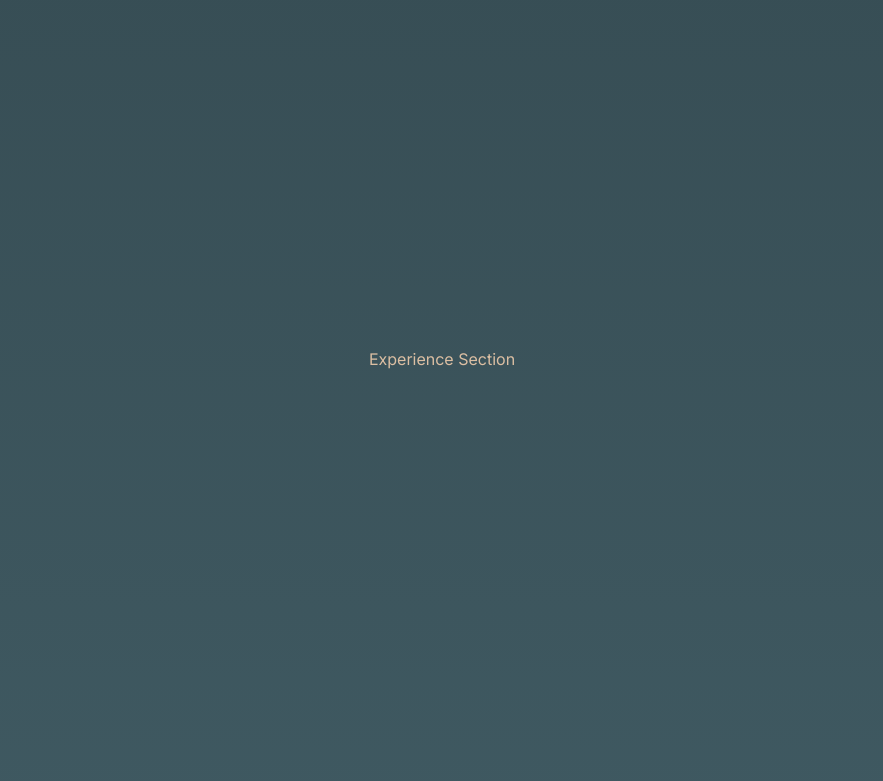
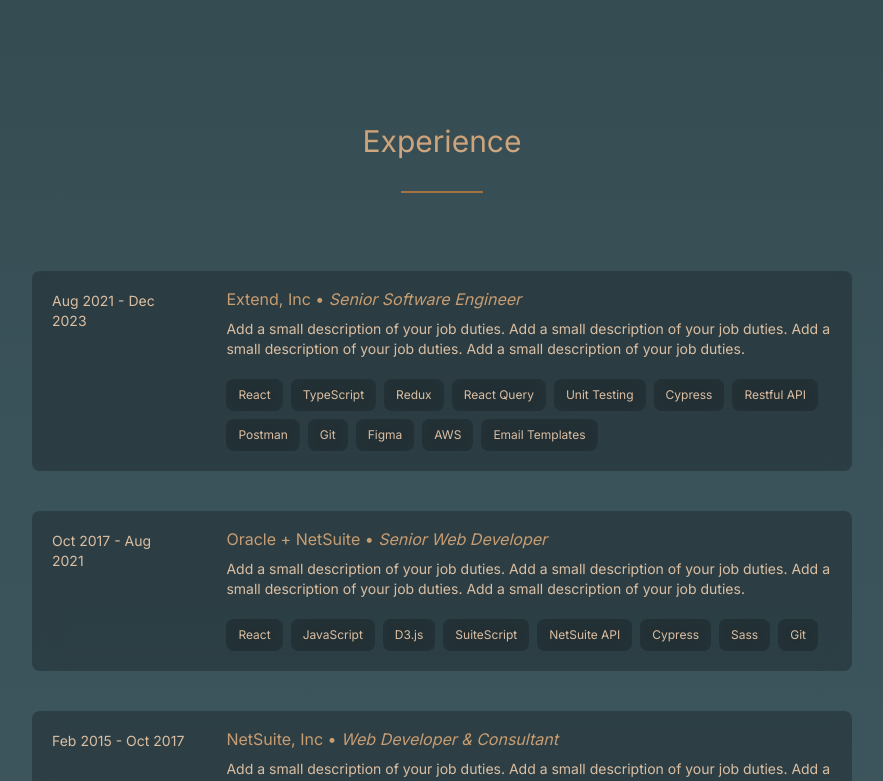
Before and after one commit to imgarcia/portfolio-nextjs, a Next.js app: page / in a window 1280 px wide. Shown: the part 2000-2781 px from the top of the page, without its empty margins (198-1081 px from the left). Built offline with nearby package versions, Linux system fonts and the light colour scheme.

Commit message:
update experience section which addes past jobs with descriptions and skills -- created custom badge style

```diff
--- a/app/components/contact.tsx
+++ b/app/components/contact.tsx
@@ -9,13 +9,13 @@ const Contact = () => {
       <h1 className="section-title">Get In Touch</h1>
 
       <p className="text-center text-xl">
-        I'm currently looking for any new career opportunities or freelance
-        projects to take on.{' '}
+        I'm currently looking for new career opportunities or freelance projects
+        to take on.{' '}
       </p>
 
       <p className="text-center text-xl">
         If you think I would be a great fit to collaborate it, shoot me a
-        message via email or LinkedIn.
+        message via email or on LinkedIn.
       </p>
 
       <div className="flex-center gap-10">
@@ -73,9 +73,9 @@ const Contact = () => {
             role="img"
             viewBox="0 0 24 24"
             fill="none"
-            stroke-width="1"
-            stroke-linecap="round"
-            stroke-linejoin="round"
+            strokeWidth="1"
+            strokeLinecap="round"
+            strokeLinejoin="round"
             className="svg svg-linkedin stroke-brown-5 group-hover:stroke-brown-1"
           >
             <path d="M16 8a6 6 0 0 1 6 6v7h-4v-7a2 2 0 0 0-2-2 2 2 0 0 0-2 2v7h-4v-7a6 6 0 0 1 6-6z"></path>
--- a/app/components/experience.tsx
+++ b/app/components/experience.tsx
@@ -1,9 +1,38 @@
-import React from 'react'
+import { experiences } from '@/constants'
 
 const Experience = () => {
   return (
-    <section id="experience" className="min-h-screen flex-center">
-      Experience Section
+    <section
+      id="experience"
+      className="min-h-screen flex flex-col pt-[15%] gap-10 md:w-[75%] 2xl:w-[50%] xl:px-10"
+    >
+      <h2 className="section-title">Experience</h2>
+      <div className="flex flex-col gap-10">
+        {experiences.map((exp) => (
+          <div
+            key={exp.companyName}
+            className="flex flex-col gap-5 md:flex-row md:gap-10 justify-between p-5 badge hover:bg-dark-2 hover:shadow-lg hover:-translate-y-1"
+          >
+            <div className="text-sm w-[250px]">
+              {exp.startDate} - {exp.endDate}
+            </div>
+            <div>
+              <h3 className="text-md text-brown-1 leading-none mb-3">
+                {exp.companyName} •{' '}
+                <span className="italic">{exp.jobTitle}</span>
+              </h3>
+              <p className="text-sm">{exp.description}</p>
+              <div className="flex flex-wrap gap-2 mt-5">
+                {exp.techStack.map((tech) => (
+                  <div key={tech} className="badge text-xs px-3 py-2">
+                    {tech}
+                  </div>
+                ))}
+              </div>
+            </div>
+          </div>
+        ))}
+      </div>
     </section>
   )
 }
--- a/app/components/skillset.tsx
+++ b/app/components/skillset.tsx
@@ -11,7 +11,7 @@ const Skillset = () => {
         {skills.map((skill) => (
           <div
             key={skill}
-            className="transition px-3 py-2 rounded-lg bg-dark-1 bg-opacity-50 backdrop-blur-md hover:scale-110"
+            className="text-sm badge px-3 py-2 hover:bg-dark-2 hover:shadow-lg hover:-translate-y-1"
           >
             {skill}
           </div>
--- a/app/globals.css
+++ b/app/globals.css
@@ -59,4 +59,8 @@ body {
   .svg {
     @apply w-[50px] h-[50px];
   }
+
+  .badge {
+    @apply transition px-5 py-5 rounded-lg bg-dark-1 bg-opacity-50 backdrop-blur-md;
+  }
 }
--- a/constants/index.ts
+++ b/constants/index.ts
@@ -27,3 +27,73 @@ export const skills = [
   'Agile',
   'Figma',
 ]
+
+export const experiences = [
+  {
+    startDate: 'Aug 2021',
+    endDate: 'Dec 2023',
+    companyName: 'Extend, Inc',
+    jobTitle: 'Senior Software Engineer',
+    description:
+      'Add a small description of your job duties. Add a small description of your job duties. Add a small description of your job duties. Add a small description of your job duties.',
+    techStack: [
+      'React',
+      'TypeScript',
+      'Redux',
+      'React Query',
+      'Unit Testing',
+      'Cypress',
+      'Restful API',
+      'Postman',
+      'Git',
+      'Figma',
+      'AWS',
+      'Email Templates',
+    ],
+  },
+  {
+    startDate: 'Oct 2017',
+    endDate: 'Aug 2021',
+    companyName: 'Oracle + NetSuite',
+    jobTitle: 'Senior Web Developer',
+    description:
+      'Add a small description of your job duties. Add a small description of your job duties. Add a small description of your job duties. Add a small description of your job duties.',
+    techStack: [
+      'React',
+      'JavaScript',
+      'D3.js',
+      'SuiteScript',
+      'NetSuite API',
+      'Cypress',
+      'Sass',
+      'Git',
+    ],
+  },
+  {
+    startDate: 'Feb 2015',
+    endDate: 'Oct 2017',
+    companyName: 'NetSuite, Inc',
+    jobTitle: 'Web Developer & Consultant',
+    description:
+      'Add a small description of your job duties. Add a small description of your job duties. Add a small description of your job duties. Add a small description of your job duties.',
+    techStack: ['SuiteCommerce', 'Backbone.js', 'JavaScript', 'Less', 'Git'],
+  },
+  {
+    startDate: 'Sept 2013',
+    endDate: 'Feb 2015',
+    companyName: 'The New Office, Inc',
+    jobTitle: 'Web Developer',
+    description:
+      'Add a small description of your job duties. Add a small description of your job duties. Add a small description of your job duties. Add a small description of your job duties.',
+    techStack: [
+      'SuiteCommerce',
+      'Backbone.js',
+      'JavaScript',
+      'Less',
+      'Git',
+      'Wordpress',
+    ],
+  },
+]
+
+export const projects = []
```
